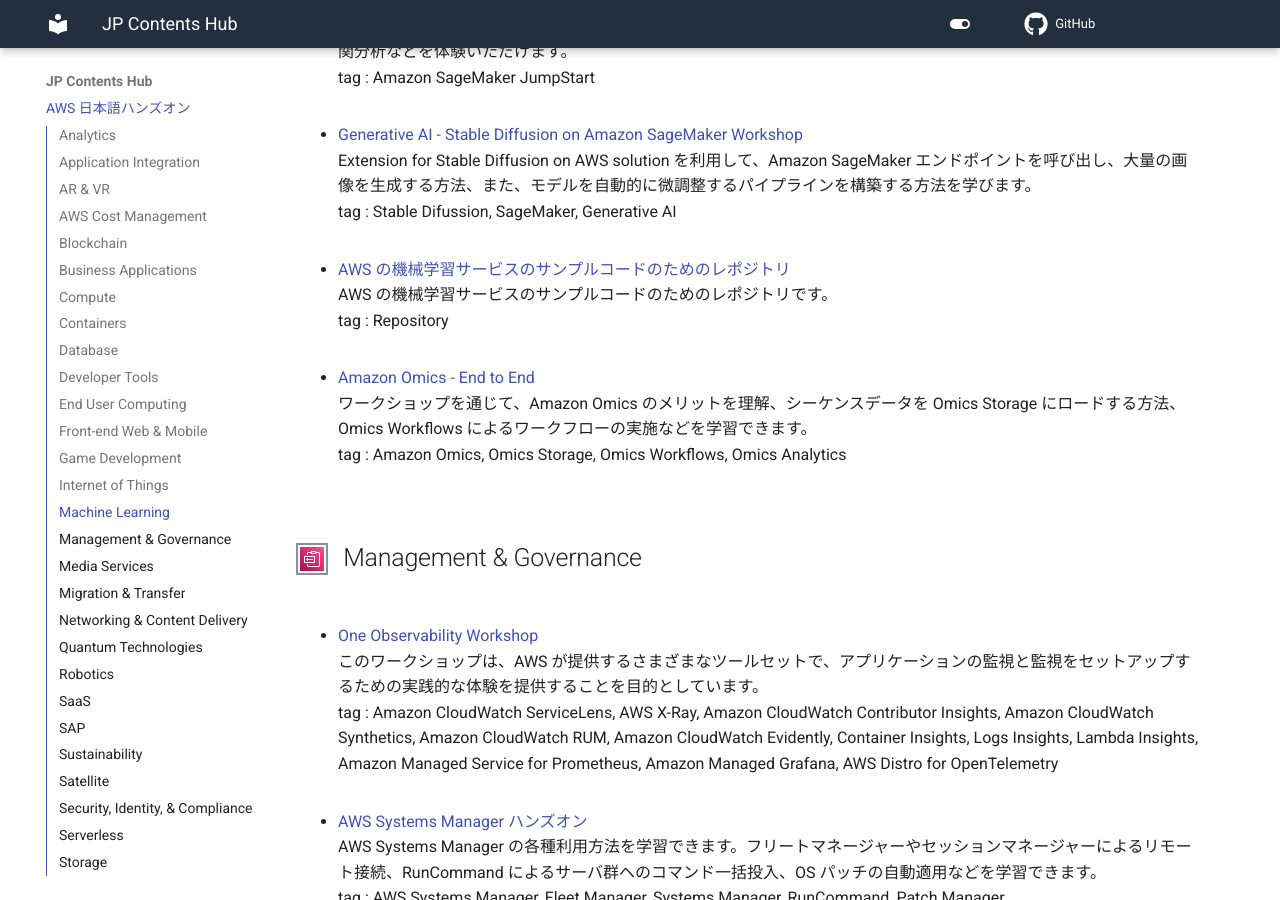
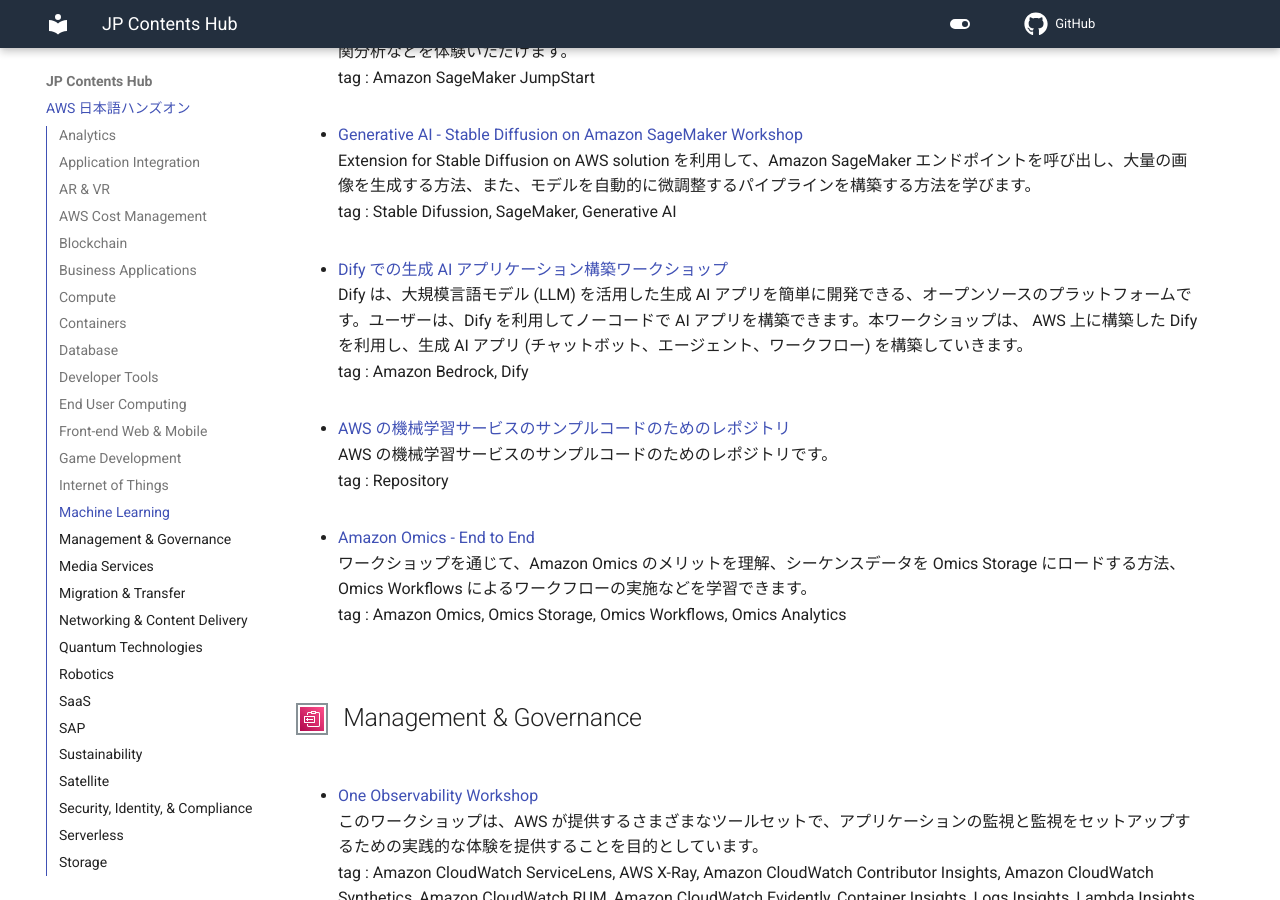
Before and after one commit to aws-samples/jp-contents-hub, an MkDocs documentation site: the page built from content/index.md, in a window 1280 px wide and 900 px high, scrolled down 24784 px. Built offline with MkDocs 1.6.1 and Material for MkDocs 9.7.7, drawn with Linux system fonts in a browser that asks for light colours; a script that is not in the unit is left out; comment, search, counter and statistics services are not loaded.

Commit message:
add: 新規ハンズオンコンテンツ追加

```diff
--- a/content/index.md
+++ b/content/index.md
@@ -626,6 +626,10 @@
 Extension for Stable Diffusion on AWS solution を利用して、Amazon SageMaker エンドポイントを呼び出し、大量の画像を生成する方法、また、モデルを自動的に微調整するパイプラインを構築する方法を学びます。
 tag : Stable Difussion, SageMaker, Generative AI
 
+- <a href="https://catalog.us-east-1.prod.workshops.aws/workshops/95a3c231-2064-4a33-9a3d-624b7c11aaa6/ja-JP" target="_blank" onclick="sendClickCount()" onauxclick="sendClickCount()">Dify での生成 AI アプリケーション構築ワークショップ</a>
+Dify は、大規模言語モデル (LLM) を活用した生成 AI アプリを簡単に開発できる、オープンソースのプラットフォームです。ユーザーは、Dify を利用してノーコードで AI アプリを構築できます。本ワークショップは、 AWS 上に構築した Dify を利用し、生成 AI アプリ (チャットボット、エージェント、ワークフロー) を構築していきます。
+tag : Amazon Bedrock, Dify
+
 - <a href="https://github.com/aws-samples/aws-ml-jp" target="_blank" onclick="sendClickCount()" onauxclick="sendClickCount()">AWS の機械学習サービスのサンプルコードのためのレポジトリ</a>
 AWS の機械学習サービスのサンプルコードのためのレポジトリです。
 tag : Repository
```
Also changed, not shown: README.md (+5 -0 lines), site/index.html, site/search/search_index.json, 1 other file.
